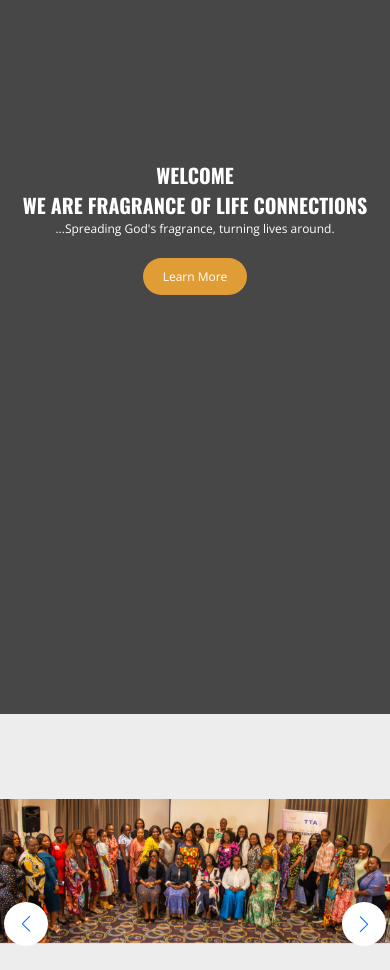
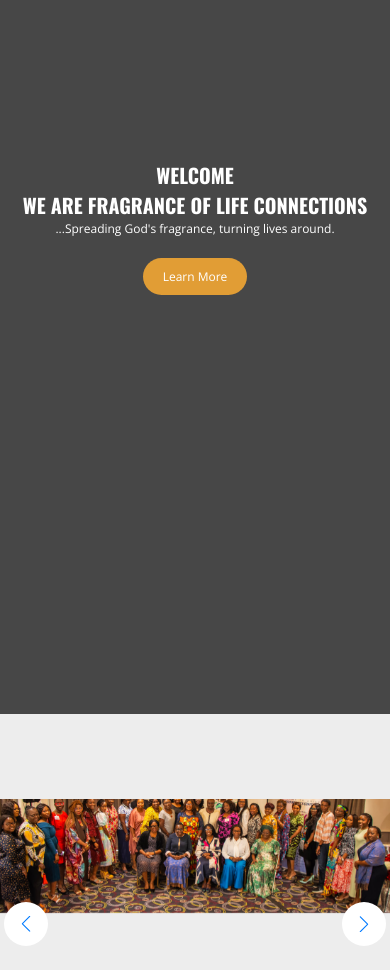
Before and after one commit to olakunle0044/FOLC, a plain HTML site: page index.html in a window 390 px wide. Shown: the part 130-1100 px from the top of the page. Drawn offline with nearby package versions, Linux system fonts and the light colour scheme.

Commit message:
Update style.css

```diff
--- a/style.css
+++ b/style.css
@@ -642,7 +642,7 @@ nav ul a:hover::after{
   .swiper-slide img{
   width: 100%;
   height: fit-content;
-  margin-top: -60px;
+  margin-top: -90px;
 }
 
 .watch-online{
```
